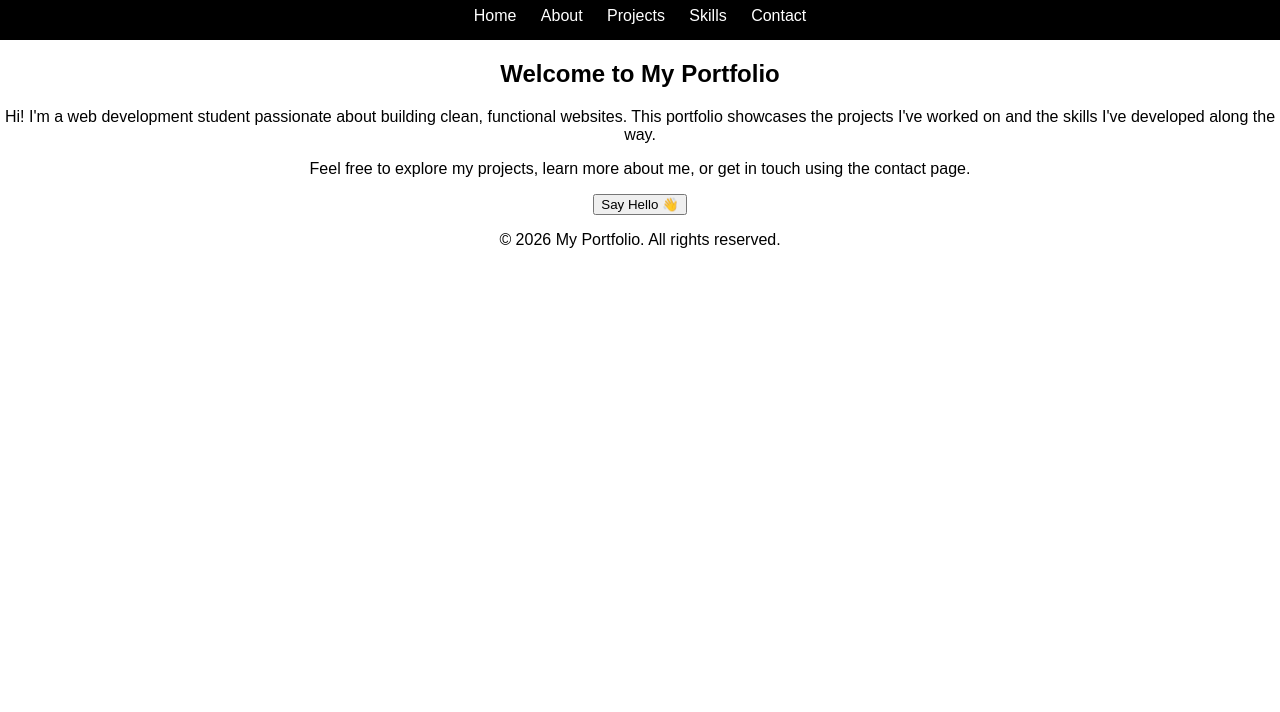
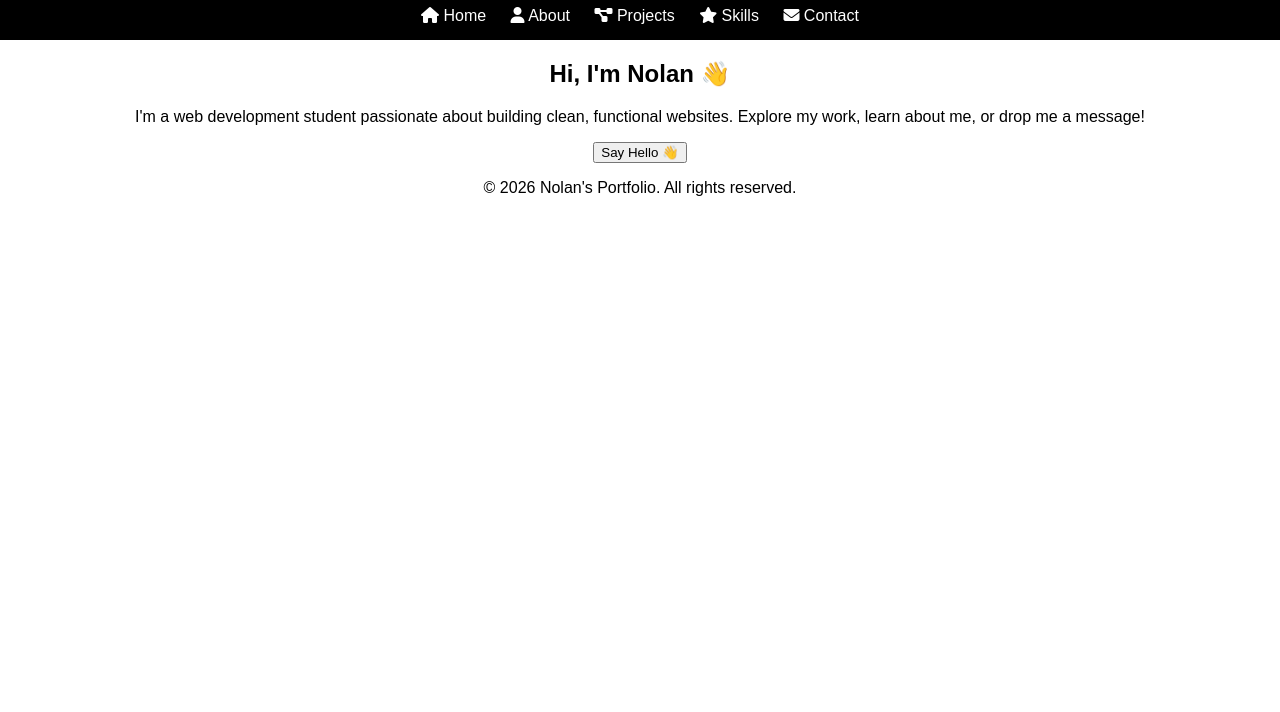
Before and after one commit to nmglick05-bot/Mywebsitetake4, a website: page public/index.html in a window 1280 px wide. Shown: the part 88-800 px from the top of the page. Drawn offline with Linux system fonts and the light colour scheme.

Commit message:
Update portfolio title and content to reflect Nolan

```diff
--- a/public/index.html
+++ b/public/index.html
@@ -3,32 +3,34 @@
 <head>
   <meta charset="UTF-8">
   <meta name="viewport" content="width=device-width, initial-scale=1.0">
-  <title>Home | My Portfolio</title>
+  <title>Home | Nolan's Portfolio</title>
   <link rel="stylesheet" href="/style.css">
+  <link rel="stylesheet" href="https://cdnjs.cloudflare.com/ajax/libs/font-awesome/6.5.0/css/all.min.css">
   <script src="/script.js" defer></script>
 </head>
 <body>
 
 <header>
-  <h1>My Portfolio</h1>
+  <h1><i class="fa-solid fa-code"></i> Nolan's Portfolio</h1>
   <nav>
-    <a href="/">Home</a>
-    <a href="/about">About</a>
-    <a href="/projects">Projects</a>
-     <a href="/skills">Skills</a>
-    <a href="/contact">Contact</a>
+    <a href="/"><i class="fa-solid fa-house"></i> Home</a>
+    <a href="/about"><i class="fa-solid fa-user"></i> About</a>
+    <a href="/projects"><i class="fa-solid fa-diagram-project"></i> Projects</a>
+    <a href="/skills"><i class="fa-solid fa-star"></i> Skills</a>
+    <a href="/contact"><i class="fa-solid fa-envelope"></i> Contact</a>
   </nav>
 </header>
 
 <main>
-  <h2>Welcome to My Portfolio</h2>
-  <p>Hi! I'm a web development student passionate about building clean, functional websites. This portfolio showcases the projects I've worked on and the skills I've developed along the way.</p>
-  <p>Feel free to explore my projects, learn more about me, or get in touch using the contact page.</p>
-  <button onclick="showMessage()">Say Hello 👋</button>
+  <div class="hero">
+    <h2>Hi, I'm Nolan 👋</h2>
+    <p>I'm a web development student passionate about building clean, functional websites. Explore my work, learn about me, or drop me a message!</p>
+    <button onclick="showMessage()">Say Hello 👋</button>
+  </div>
 </main>
 
 <footer>
-  <p>© 2026 My Portfolio. All rights reserved.</p>
+  <p>© 2026 Nolan's Portfolio. All rights reserved.</p>
 </footer>
 
 </body>
```
